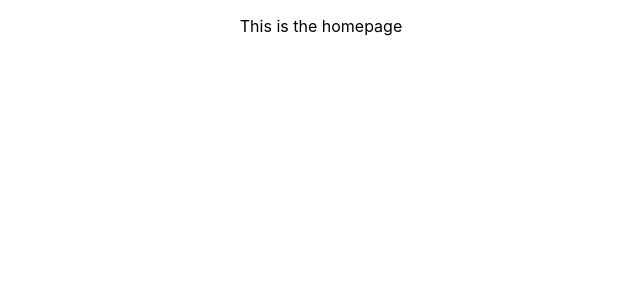
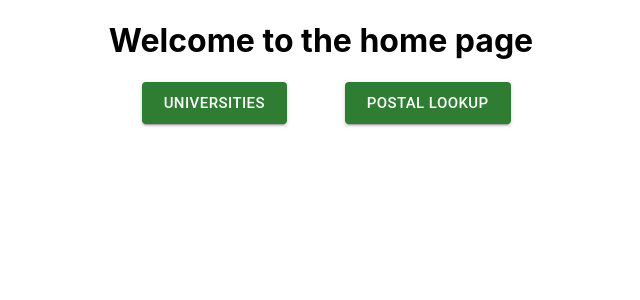
Before and after one commit to sanyam01/sanyam_launchpad-code-challenge, a React (Create React App) app: page / in a window 1280 px wide. Shown: the top 300 px of the page, without its empty margins (319-959 px from the left). Built offline with nearby package versions, Linux system fonts and the light colour scheme.

Commit message:
Added the navigation bar Question 2

```diff
--- a/src/components/Home/Home.js
+++ /dev/null
@@ -1,7 +0,0 @@
-import React from 'react';
-
-const Home = () => {
-  return <p> This is the homepage</p>;
-};
-
-export default Home;
--- /dev/null
+++ b/src/components/Pages/Home/Home.js
@@ -0,0 +1,13 @@
+import React, { Fragment } from "react";
+import NavigationBar from "./NavigationBar";
+
+const Home = () => {
+  return (
+    <Fragment>
+      <h1 > Welcome to the home page</h1>
+      <NavigationBar/>
+    </Fragment>
+  );
+};
+
+export default Home;
--- /dev/null
+++ b/src/components/Pages/Home/NavigationBar.js
@@ -0,0 +1,21 @@
+import React, { Fragment } from "react";
+import CustomButton from "../../UI/CustomButton";
+import { Grid } from "@mui/material";
+
+const NavigationBar = () => {
+  return (
+    <Grid container>
+      <Grid item xs={4} />
+      <Grid item xs={2}>
+        <CustomButton name="Universities" />
+      </Grid>
+
+      <Grid item xs={2}>
+        <CustomButton name="Postal lookup" />
+      </Grid>
+      <Grid item xs={4} />
+    </Grid>
+  );
+};
+
+export default NavigationBar;
--- /dev/null
+++ b/src/components/UI/CustomButton.js
@@ -0,0 +1,11 @@
+import Button from "@mui/material/Button";
+
+const CustomButton = (props) => {
+  return (
+    <Button color="success" variant="contained" size="large">
+      {props.name}
+    </Button>
+  );
+};
+
+export default CustomButton;
```
Also changed, not shown: src/App.js (+16 -1 lines).
